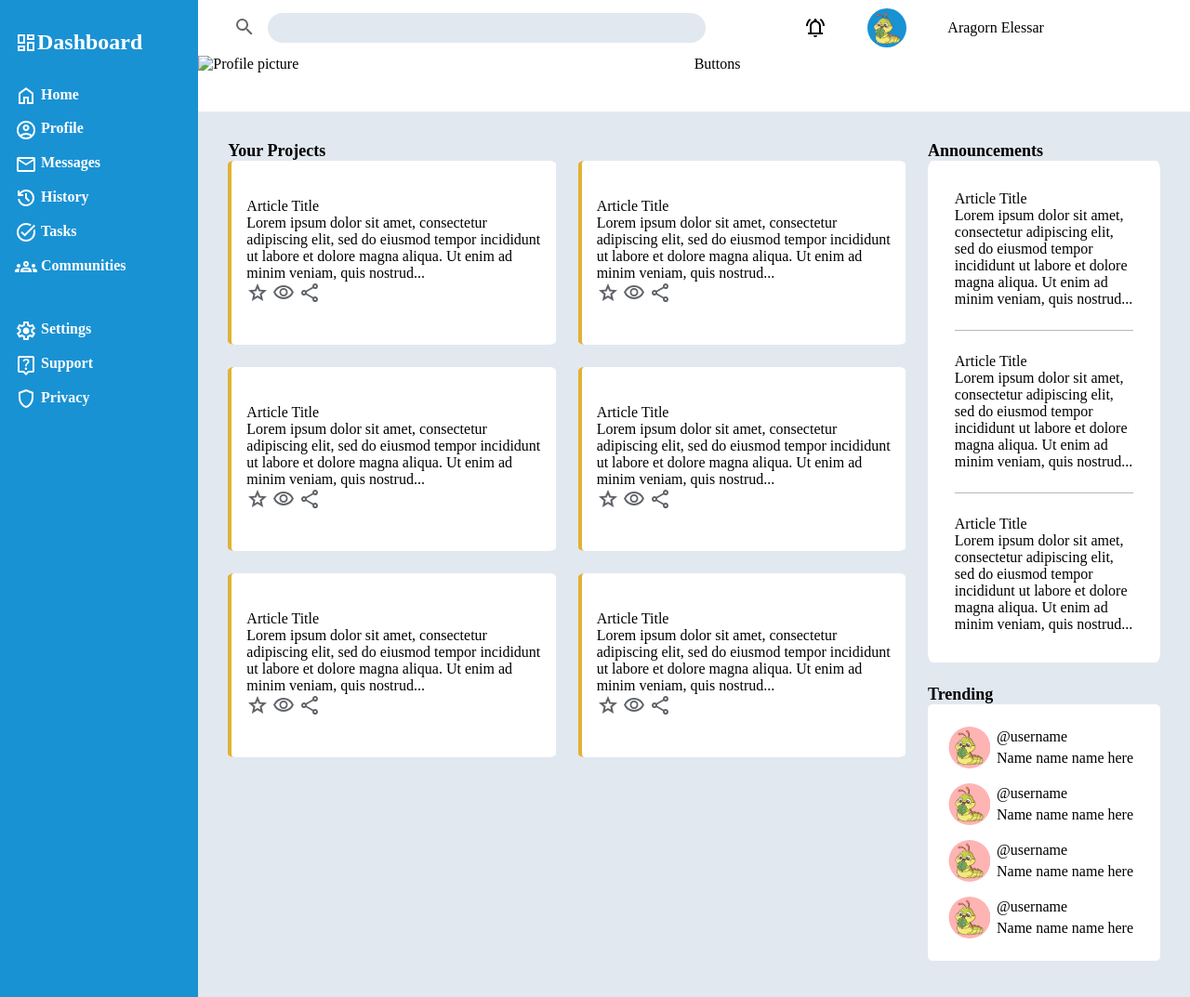
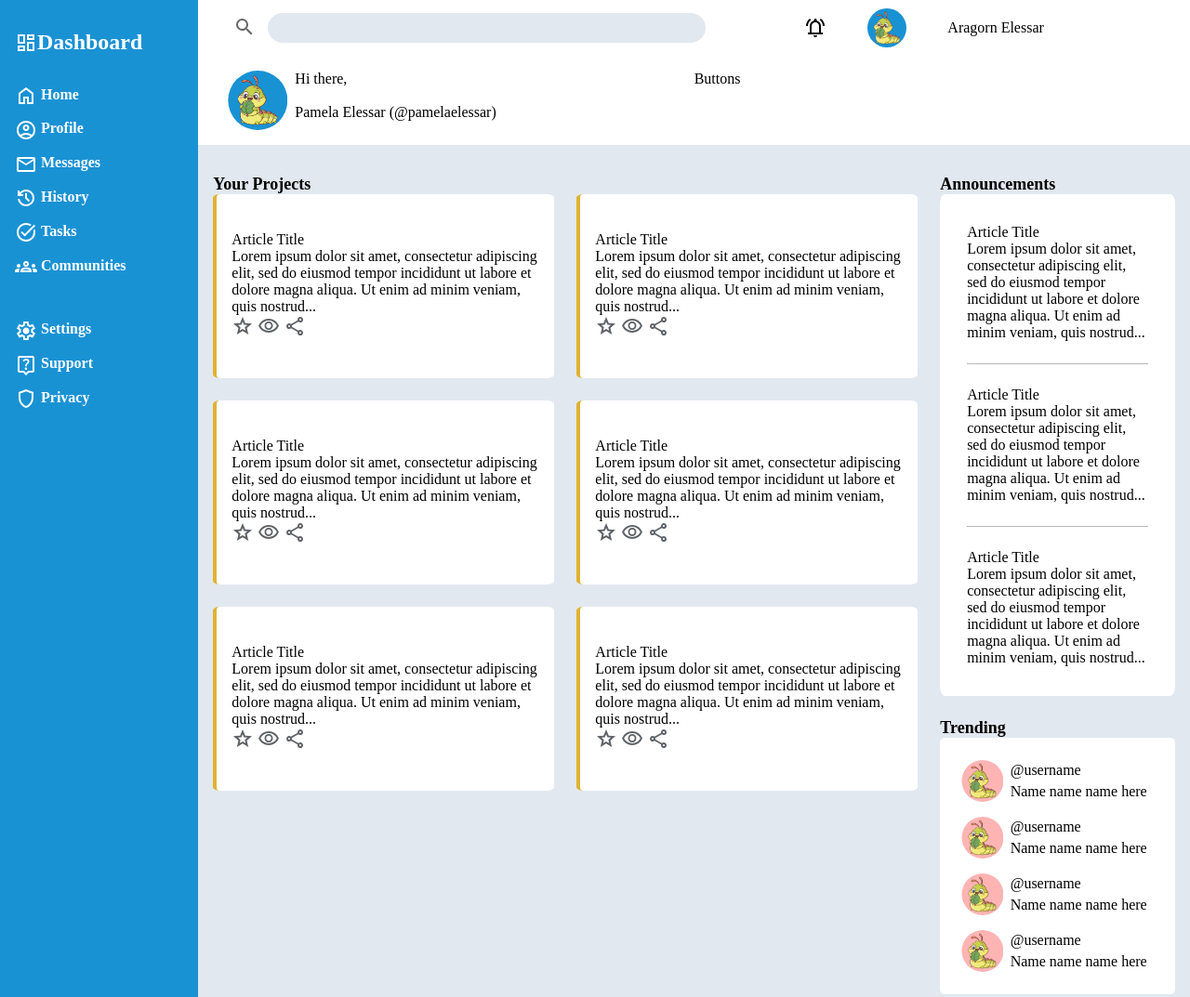
Before and after one commit to pameeee/admin-dashboard, a plain HTML site: page index.html in a window 1280 px wide. Shown: the top 1073 px of the page at 93% size. Drawn offline with Linux system fonts and the light colour scheme.

Commit message:
Update spacing

```diff
--- a/index.html
+++ b/index.html
@@ -28,8 +28,15 @@
             <p class="name">Aragorn Elessar</p>
         </div>
         <div class="secondary-header">
-            <div>
-                <img src="" alt="Profile picture">
+            <!-- <div class="card">
+                <img src="images/9575393.png" alt="Profile picture">
+                <p class="username">@username</p>
+                <p class="description">Name name name here</p>
+            </div> -->
+            <div class="user">
+                <img src="images/9575393.png" alt="Profile picture">
+                <p>Hi there,</p>
+                <p>Pamela Elessar (@pamelaelessar)</p>
             </div>
             <div>Buttons</div>
         </div>
--- a/style.css
+++ b/style.css
@@ -13,7 +13,7 @@ body {
 
 header {
     display: grid;
-    grid-template-rows: 1fr 1fr;
+    /* grid-template-rows: 1fr 1fr; */
 }
 
     .main-header {
@@ -71,7 +71,23 @@ header {
     .secondary-header {
         display: grid;
         grid-template-columns: 1fr 1fr;
+        padding: 1em 2em;
     }
+
+        .secondary-header .user {
+            display: grid;
+            grid-template-columns: auto 1fr;
+            gap: 0.5em;
+        }
+
+        .secondary-header .user img {
+            grid-column: 1 / 2;
+            grid-row: 1 / 3;
+            background-color: #1992d4;
+            /* justify-self: center; */
+            width: 4em;
+            clip-path: circle();
+        }
 
 .sidebar {
     background-color: #1992d4;
@@ -126,7 +142,7 @@ main {
     grid-template-columns: 3fr minmax(250px, 1fr);
     grid-template-rows: 1fr 1fr;
     /* grid-template-rows: auto; */
-    padding: 2em;
+    padding: 2em 1em;
     gap: 1.5em;
     /* height: 100%; */
     /* grid-auto-rows: max-content; */
```
